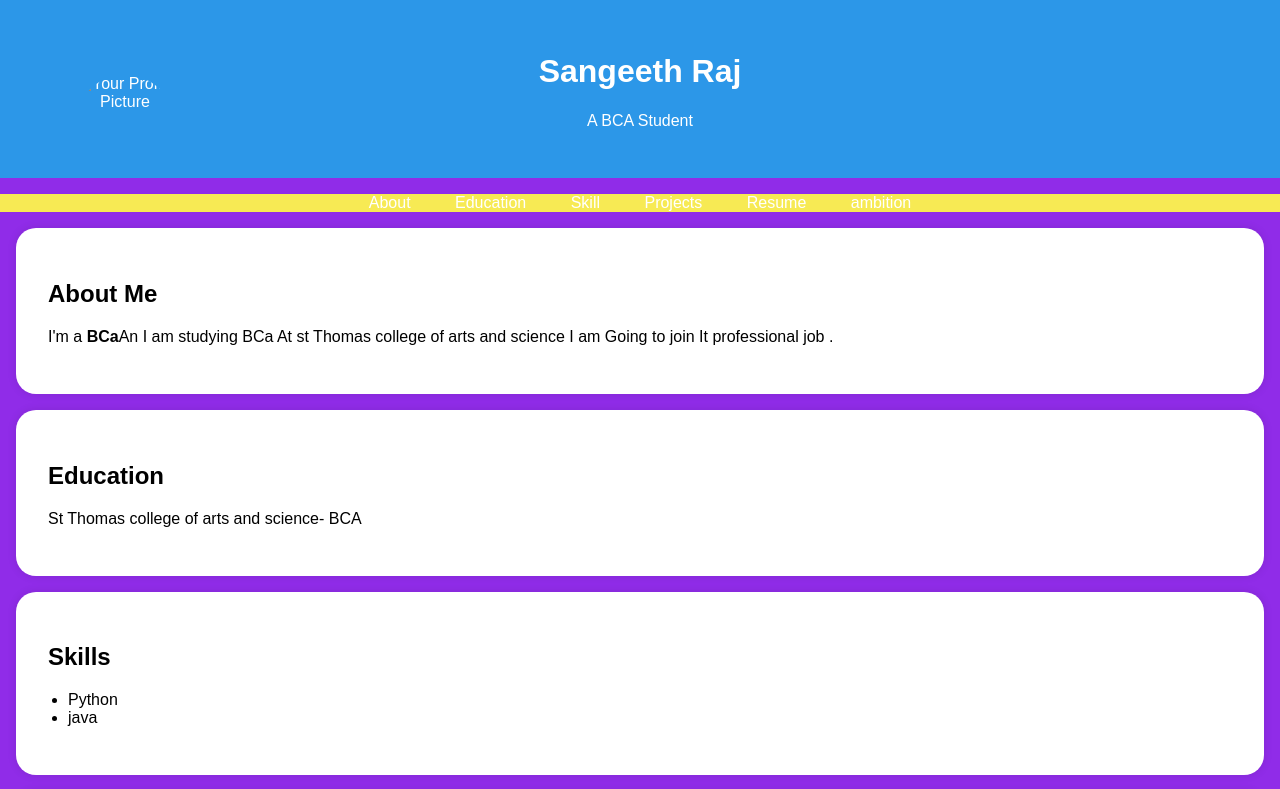
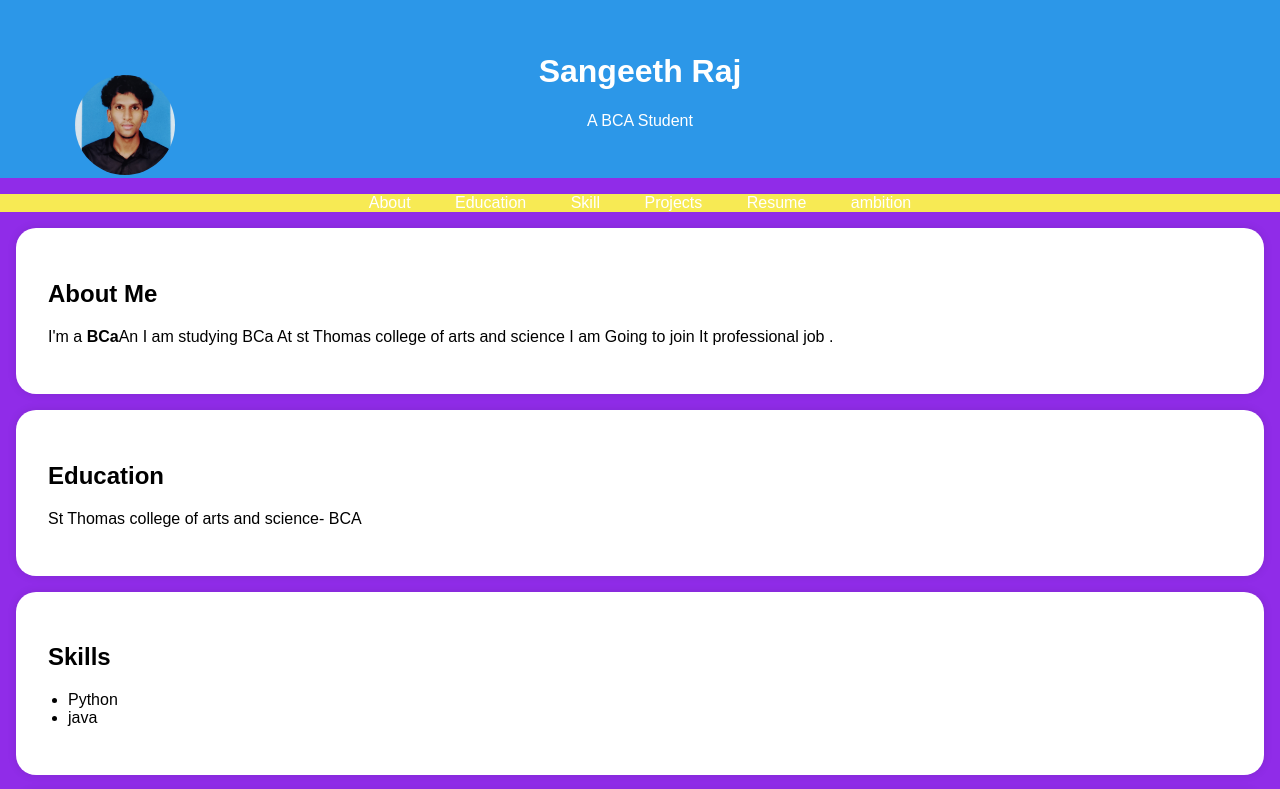
Before and after one commit to sangeeth200418/Sangeeth-Raj.k, a plain HTML site: page index.html in a window 1280 px wide. Shown: the top 789 px of the page. Drawn offline with Linux system fonts and the light colour scheme.

Commit message:
Update index.html

```diff
--- a/index.html
+++ b/index.html
@@ -95,7 +95,7 @@
     <header>
         <div class="Resume for Naan muthavan">
             <!-- Add your profile picture here -->
-            <img src="passport size photo.jpg" alt="Your Profile Picture" class="profile-picture">
+            <img src="passportsizephoto.jpg" alt="Your Profile Picture" class="profile-picture">
             <h1>Sangeeth Raj </h1>
 
             <p><bl> A BCA Student </p></bl>
```
